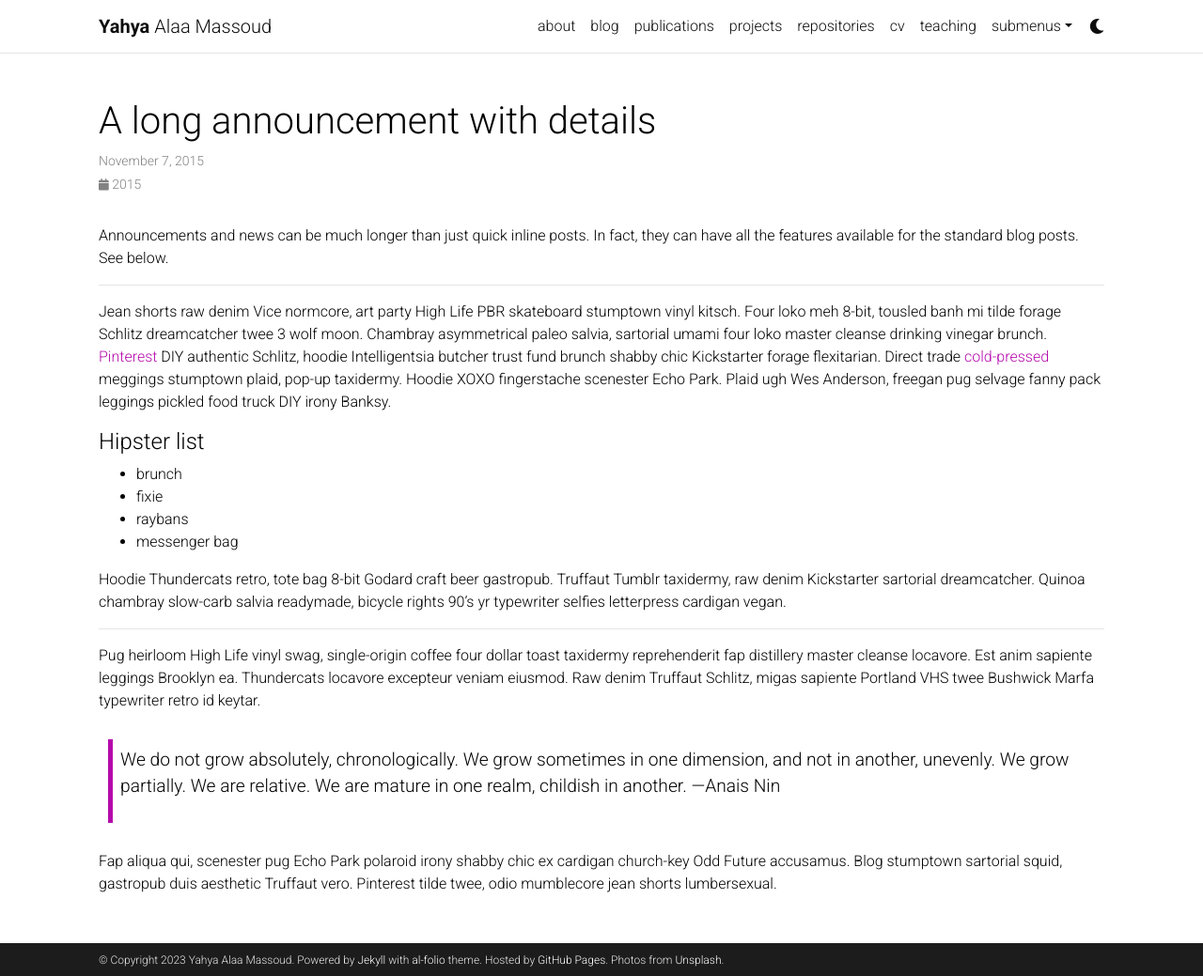
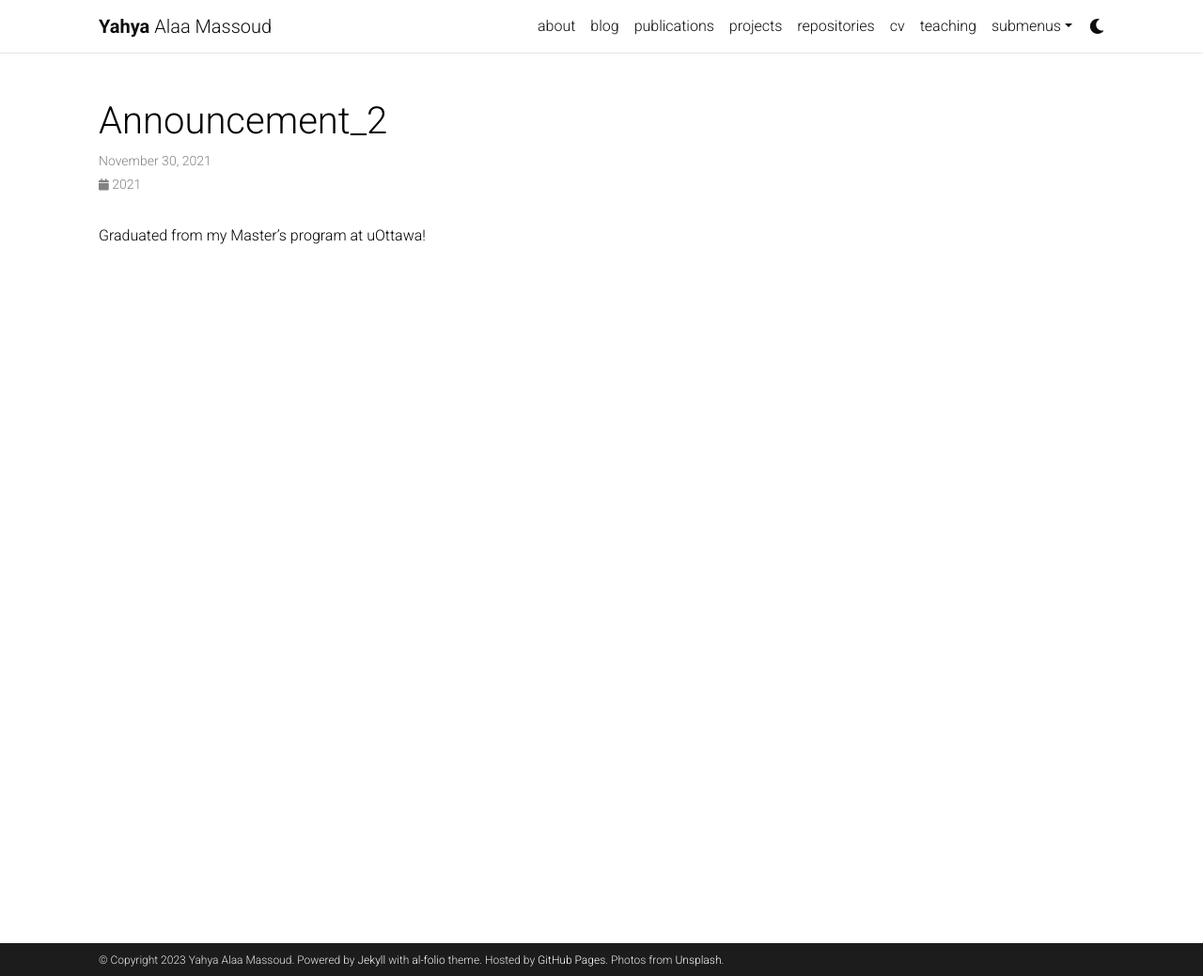
Before and after one commit to YahyaAlaaMassoud/YahyaAlaaMassoud.github.io, a Jekyll site: the page built from _news/announcement_2.md, in a window 1280 px wide and 1039 px high. Shown: the whole window at 94% size. Built offline with Jekyll 4.4.1, drawn with Linux system fonts in a browser that asks for light colours; comment, search, counter and statistics services are not loaded; a style sheet for code colours, icons or effects is not loaded.

Commit message:
add announcements

```diff
--- a/_news/announcement_2.md
+++ b/_news/announcement_2.md
@@ -1,31 +1,7 @@
 ---
 layout: post
-title: A long announcement with details
-date: 2015-11-07 16:11:00-0400
-inline: false
+date: 2021-11-30
+inline: true
 ---
 
-Announcements and news can be much longer than just quick inline posts. In fact, they can have all the features available for the standard blog posts. See below.
-
-***
-
-Jean shorts raw denim Vice normcore, art party High Life PBR skateboard stumptown vinyl kitsch. Four loko meh 8-bit, tousled banh mi tilde forage Schlitz dreamcatcher twee 3 wolf moon. Chambray asymmetrical paleo salvia, sartorial umami four loko master cleanse drinking vinegar brunch. <a href="https://www.pinterest.com">Pinterest</a> DIY authentic Schlitz, hoodie Intelligentsia butcher trust fund brunch shabby chic Kickstarter forage flexitarian. Direct trade <a href="https://en.wikipedia.org/wiki/Cold-pressed_juice">cold-pressed</a> meggings stumptown plaid, pop-up taxidermy. Hoodie XOXO fingerstache scenester Echo Park. Plaid ugh Wes Anderson, freegan pug selvage fanny pack leggings pickled food truck DIY irony Banksy.
-
-#### Hipster list
-<ul>
-    <li>brunch</li>
-    <li>fixie</li>
-    <li>raybans</li>
-    <li>messenger bag</li>
-</ul>
-
-Hoodie Thundercats retro, tote bag 8-bit Godard craft beer gastropub. Truffaut Tumblr taxidermy, raw denim Kickstarter sartorial dreamcatcher. Quinoa chambray slow-carb salvia readymade, bicycle rights 90's yr typewriter selfies letterpress cardigan vegan.
-
-***
-
-Pug heirloom High Life vinyl swag, single-origin coffee four dollar toast taxidermy reprehenderit fap distillery master cleanse locavore. Est anim sapiente leggings Brooklyn ea. Thundercats locavore excepteur veniam eiusmod. Raw denim Truffaut Schlitz, migas sapiente Portland VHS twee Bushwick Marfa typewriter retro id keytar.
-
-> We do not grow absolutely, chronologically. We grow sometimes in one dimension, and not in another, unevenly. We grow partially. We are relative. We are mature in one realm, childish in another.
-> —Anais Nin
-
-Fap aliqua qui, scenester pug Echo Park polaroid irony shabby chic ex cardigan church-key Odd Future accusamus. Blog stumptown sartorial squid, gastropub duis aesthetic Truffaut vero. Pinterest tilde twee, odio mumblecore jean shorts lumbersexual.
+Graduated from my Master's program at uOttawa!
```
Also changed, not shown: _news/announcement_1.md (+2 -2 lines), _news/announcement_3.md (deleted, +0 -7 lines).
